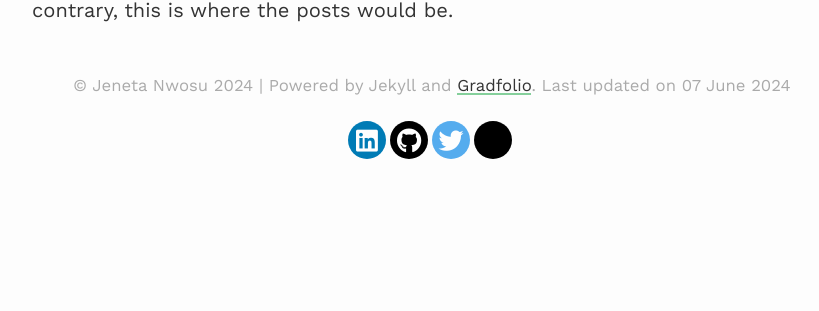
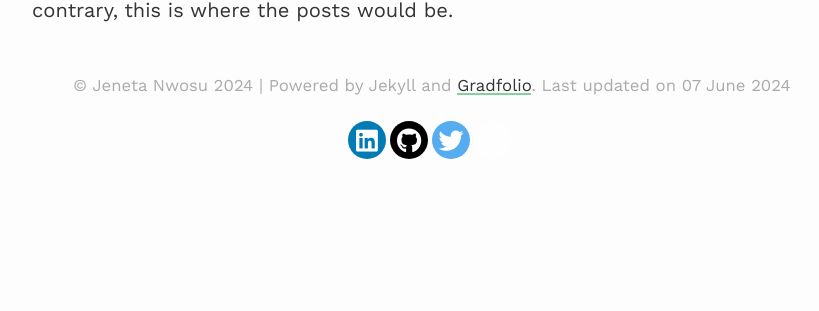
Before and after one commit to jadannanwosu/jeneta-website, a Jekyll site: the page built from blog/index.html, in a window 1280 px wide. Shown: the part 307-618 px from the top of the page, without its empty margins (208-1027 px from the left). Built offline with Jekyll 4.4.1, drawn with Linux system fonts in a browser that asks for light colours; nearby versions of some CDN libraries; the list of posts is cut into pages by our own code.

Commit message:
Update footer-social.scss
swapping colors on bluesky button

```diff
--- a/assets/css/_sass/footer-social.scss
+++ b/assets/css/_sass/footer-social.scss
@@ -151,10 +151,10 @@
 
 .rounded-social-buttons .social-button.bluesky:hover, .rounded-social-buttons .social-button.bluesky:focus {
   color: #2f6ef6;
-  background: #fefefe;
+  background: #000000;
   border-color: #5dd1b0;
 }
 
 .rounded-social-buttons .social-button.bluesky {
-  background: #000000;
+  background: #fefefe;
 }
```
